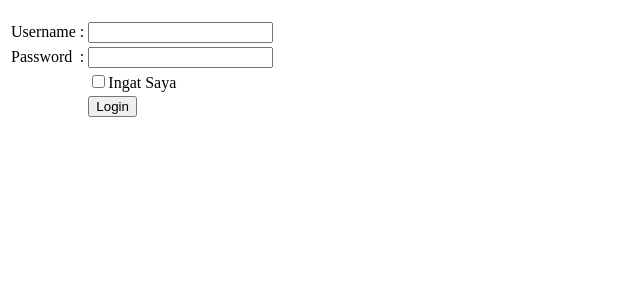
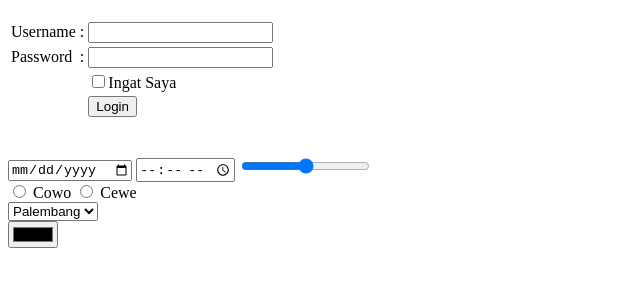
Before and after one commit to bindradjati/Bootcamp-G03, a plain HTML site: page Pertemuan-1/Materi/latihan4.html in a window 1280 px wide. Shown: the part 79-366 px from the top of the page, without its empty margins (0-640 px from the left). Drawn offline with Linux system fonts and the light colour scheme.

Commit message:
final html

```diff
--- a/Pertemuan-1/Materi/latihan4.html
+++ b/Pertemuan-1/Materi/latihan4.html
@@ -29,8 +29,26 @@
                 <td><button>Login</button></td>
             </tr>
         </table>
-
-
+        </form>
+        <br>
+        <br>
+        <form action="">
+            <input type="date">
+            <input type="time">
+            <input type="range">
+        <br>
+        <input type="radio" name="jk">
+        <label>Cowo</label>
+        <input type="radio" name="jk">
+        <label>Cewe</label>
+        <br>
+        <select>
+            <option value="">Palembang</option>
+            <option value="">Jakarta</option>
+            <option value="">Jogja</option>
+        </select>
+        <br>
+        <input type="color">
 
         </form>
     </body>
```
